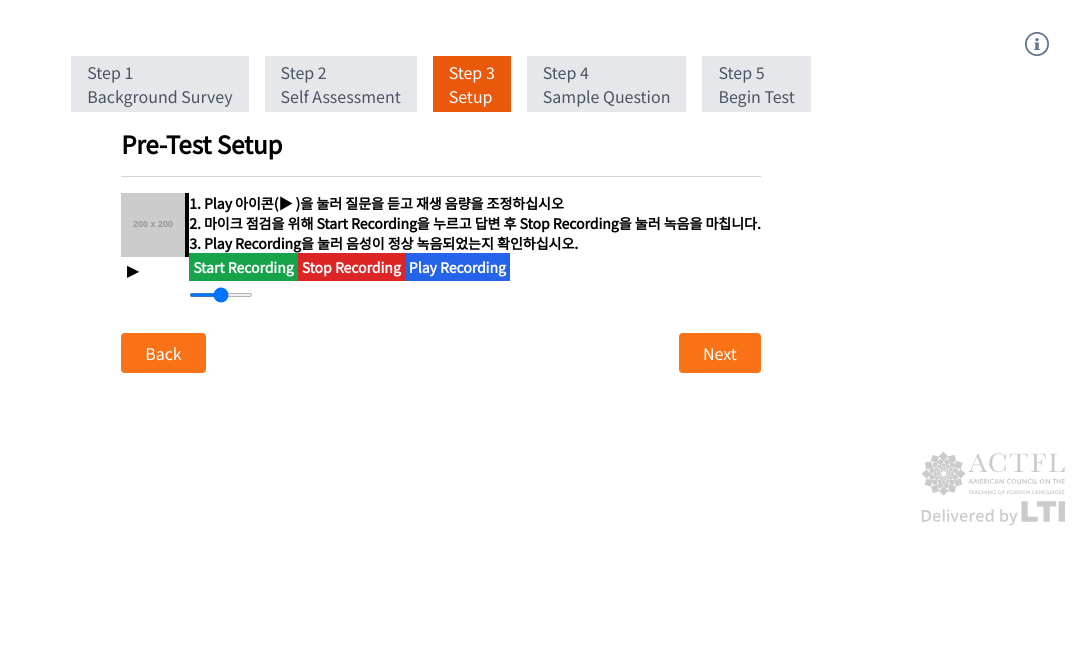
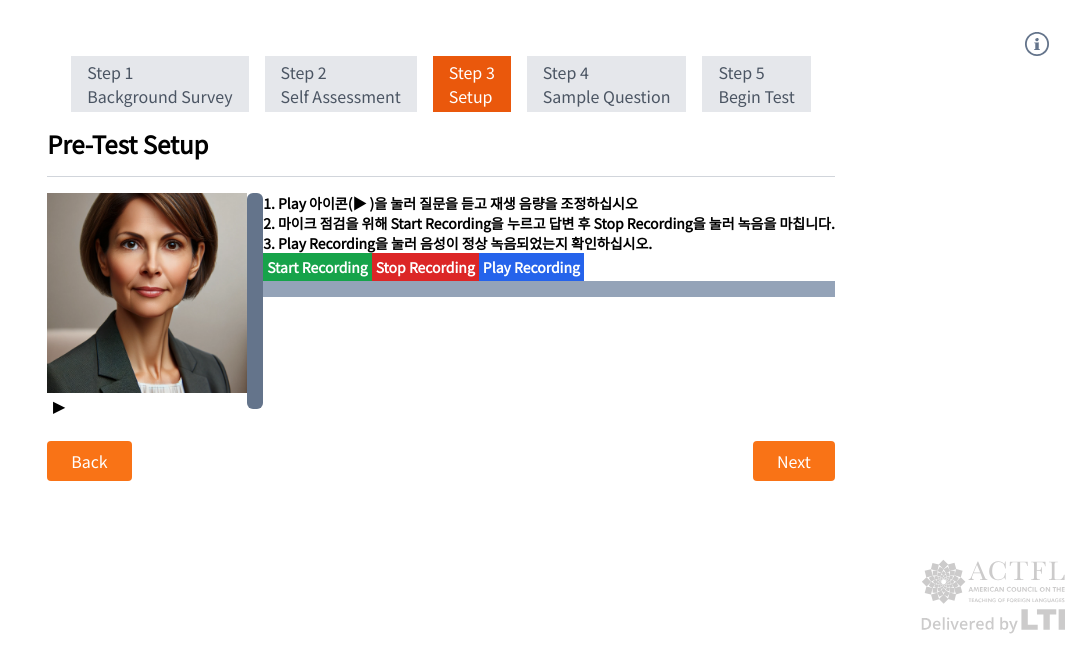
Before and after one commit to cuziam/ai-opic, a Next.js app: page /prepare/setup in a window 1280 px wide. Shown: the top 672 px of the page, without its empty margins (199-1280 px from the left). Built offline with nearby package versions, Linux system fonts and the light colour scheme.

Commit message:
볼륨값 추적을 위한 audio-processor 작성, 볼륨값을 나타내는 간단한 ui제작

```diff
--- a/app/prepare/background-survey/layout.tsx
+++ b/app/prepare/background-survey/layout.tsx
@@ -1,13 +1,11 @@
 import { getRandomSurveyData } from "@/lib/OpicDbHandler";
 import Survey from "./page";
-interface Props {
-  children: React.ReactNode;
-}
-export default async function backgroundSurvey({ children }: Props) {
+
+export default async function backgroundSurvey() {
   const surveyData = await getRandomSurveyData();
   return (
     <>
-      <Survey surveyData={surveyData}>{children}</Survey>
+      <Survey surveyData={surveyData}></Survey>
     </>
   );
 }
--- a/app/prepare/background-survey/page.tsx
+++ b/app/prepare/background-survey/page.tsx
@@ -13,13 +13,18 @@ interface SurveyData {
   question: string;
   options: string[];
 }
+
 interface SurveyRecord {
   question: string;
   option: string;
 }
 
 //survey validation은 나중에 추가
-export default function Survey({ surveyData }: { surveyData: SurveyData[] }) {
+export default function Survey({
+  surveyData,
+}: {
+  surveyData: { question: string; options: string[] }[];
+}) {
   const formRef = useRef<HTMLFormElement>(null);
   const router = useRouter();
 
--- a/app/prepare/setup/page.tsx
+++ b/app/prepare/setup/page.tsx
@@ -1,7 +1,18 @@
 "use client";
+import { useEffect, useState } from "react";
 import { useRouter } from "next/navigation";
+import Image from "next/image";
 export default function Setup() {
   const router = useRouter();
+  const [interviewerState, setInterviewerState] = useState<
+    "pending" | "speaking"
+  >("pending");
+  const [recorderState, setRecorderState] = useState<"pending" | "recording">(
+    "pending"
+  );
+  const [userVoiceVolume, setUserVoiceVolume] = useState<number>(0);
+  const [audioStream, setAudioStream] = useState<MediaStream | null>(null);
+
   const handleNextClick = (minusOrPlus: boolean) => {
     if (minusOrPlus === false) {
       router.push("/prepare/self-assessment");
@@ -9,6 +20,88 @@ export default function Setup() {
       router.push("/prepare/sample-question");
     }
   };
+
+  const handleInterviewerState = () => {
+    if (interviewerState === "pending") {
+      setInterviewerState("speaking");
+      const audio = new Audio("/sample-voice.aac");
+      audio.play();
+      audio.onended = () => {
+        setInterviewerState("pending");
+      };
+    }
+    return;
+  };
+
+  //녹음 관련 sideeffect
+  useEffect(() => {
+    // 녹음 상태가 pending이면 아무것도 하지 않는다.
+    if (recorderState === "pending") return;
+
+    let audioContext;
+    let workletNode;
+
+    const initializeAudio = async () => {
+      //mediaDevices API 사용 가능한지 확인
+      if (!navigator.mediaDevices) {
+        console.error("MediaDevices API is not supported");
+        return;
+      }
+
+      //audioContext 생성 및 볼륨 분석
+      try {
+        console.log("Initializing audio");
+        //마이크 권한 요청, 오디오 스트림 생성
+        const stream = await navigator.mediaDevices.getUserMedia({
+          audio: true,
+        });
+        audioContext = new AudioContext(); //오디오 컨텍스트 생성
+        await audioContext.audioWorklet.addModule("/volume-processor.js"); //audioContext에 Worklet모듈 추가
+
+        //audioWorkletNode 생성 & 연결
+        workletNode = new AudioWorkletNode(audioContext, "volume-processor"); //Worklet 노드 생성
+        const source = audioContext.createMediaStreamSource(stream); //오디오 소스 생성
+        source.connect(workletNode); //소스를 workletNode에 연결
+        workletNode.connect(audioContext.destination); // workletNode를 오디오 컨텍스트의 출력에 연결합니다.
+
+        // Worklet에서 메시지를 받으면 볼륨 상태를 업데이트합니다.
+        workletNode.port.onmessage = (event) => {
+          setUserVoiceVolume(event.data.volume);
+        };
+
+        // // 스트림 녹음 로직
+        // const mediaRecorder = new MediaRecorder(stream);
+        // const chunks = [];
+        // mediaRecorder.ondataavailable = (e) => {
+        //   chunks.push(e.data);
+        // };
+        // mediaRecorder.onstop = () => {
+        //   const blob = new Blob(chunks, { type: "audio/wav" });
+        //   const url = URL.createObjectURL(blob);
+        //   const audio = new Audio(url);
+        //   console.log("url:", url);
+        //   audio.play();
+        // };
+      } catch (err) {
+        console.error("An error occurred in initializeAudio:", err);
+        // 더 상세한 오류 로깅
+        console.error("Error details:", {
+          message: err.message,
+          name: err.name,
+        });
+      }
+    };
+    (async () => {
+      await initializeAudio();
+    })();
+
+    //리소스 정리
+    return () => {
+      console.log("Cleaning up audio resources");
+      workletNode?.disconnect();
+      audioContext?.close();
+    };
+  }, [recorderState]);
 
   return (
     <main>
@@ -18,14 +111,38 @@ export default function Setup() {
         <div className="flex">
           <div className="VoiceControl flex">
             <div className="ViewerAndPlay flex flex-col">
-              <img
-                src="https://placehold.co/200x200"
-                alt="Placeholder image of a woman with brown hair, wearing a black suit, representing Ava"
-                className="Viewer inline-block w-16 h-16"
+              <Image
+                src="/images/interviewer.webp"
+                width={200}
+                height={200}
+                alt="interviewer"
+                priority
+                style={{
+                  width: "200px",
+                  height: "200px",
+                  objectFit: "cover", // 이 속성은 이미지가 컨테이너 안에 적절히 맞도록 조정합니다.
+                }}
               />
-              <button className="Play w-6 h-4 play">&#9654;</button>
+
+              <button
+                className={
+                  interviewerState === "pending"
+                    ? "Play w-6 h-4"
+                    : "Play w-6 h-4 animate-pulse"
+                }
+                onClick={handleInterviewerState} //autoplay 정책 때문에 sideeffect대신 onClick이벤트핸들러로 직접 연결
+              >
+                {"\u25B6"}
+              </button>
             </div>
-            <div className="ViewerVolume h-16 w-1 bg-black"></div>
+            <div>
+              <div className="UserVolumeBg w-4 h-full rounded-md bg-slate-500">
+                <div
+                  className={`UserVolumeBar w-4 bg-blue-500 rounded-md`}
+                  style={{ height: `${userVoiceVolume}%` }}
+                ></div>
+              </div>
+            </div>
           </div>
           <div className="VoiceRecorder font-bold text-sm">
             <ol className="Instruction">
@@ -42,23 +159,32 @@ export default function Setup() {
               </li>
             </ol>
             <div className="RecorderButtons">
-              <button className="StartRecording p-1 bg-green-600 text-white">
+              <button
+                className="StartRecording p-1 bg-green-600 text-white"
+                onClick={() => {
+                  setRecorderState("recording");
+                }}
+              >
                 Start Recording
               </button>
-              <button className="StopRecording p-1 bg-red-600 text-white">
+              <button
+                className="StopRecording p-1 bg-red-600 text-white"
+                onClick={() => {
+                  setRecorderState("pending");
+                }}
+              >
                 Stop Recording
               </button>
               <button className="PlayRecording p-1 bg-blue-600 text-white">
                 Play Recording
               </button>
             </div>
-            <input
-              type="range"
-              min="0"
-              max="100"
-              value="50"
-              className="UserVolume w-16 h-1 bg-black"
-            />
+            <div className="UserRecorderBg h-4 w-full bg-slate-400">
+              <div
+                className="UserRecorder h-4 bg-blue-500"
+                style={{ height: `${userVoiceVolume}%` }}
+              ></div>
+            </div>
           </div>
         </div>
       </div>
--- /dev/null
+++ b/lib/fetch-sample-audio.js
@@ -0,0 +1,2 @@
+const fs = require("fs");
+const OpenAi = require("openai");
--- a/tsconfig.json
+++ b/tsconfig.json
@@ -27,7 +27,9 @@
     "**/*.ts",
     "**/*.tsx",
     ".next/types/**/*.ts",
-    "test-data/userinfo.js"
+    "test-data/userinfo.js",
+    "lib/volume-processor.ts",
+    "lib/fetch-sample-audio.js"
   ],
   "exclude": ["node_modules"]
 }
```
Also changed, not shown: public/volume-processor.js (added, +27 -0 lines), app/test/page.tsx (deleted), public/images/interviewer.webp (added), 1 other file (tests, documents, lock files or other folders).
